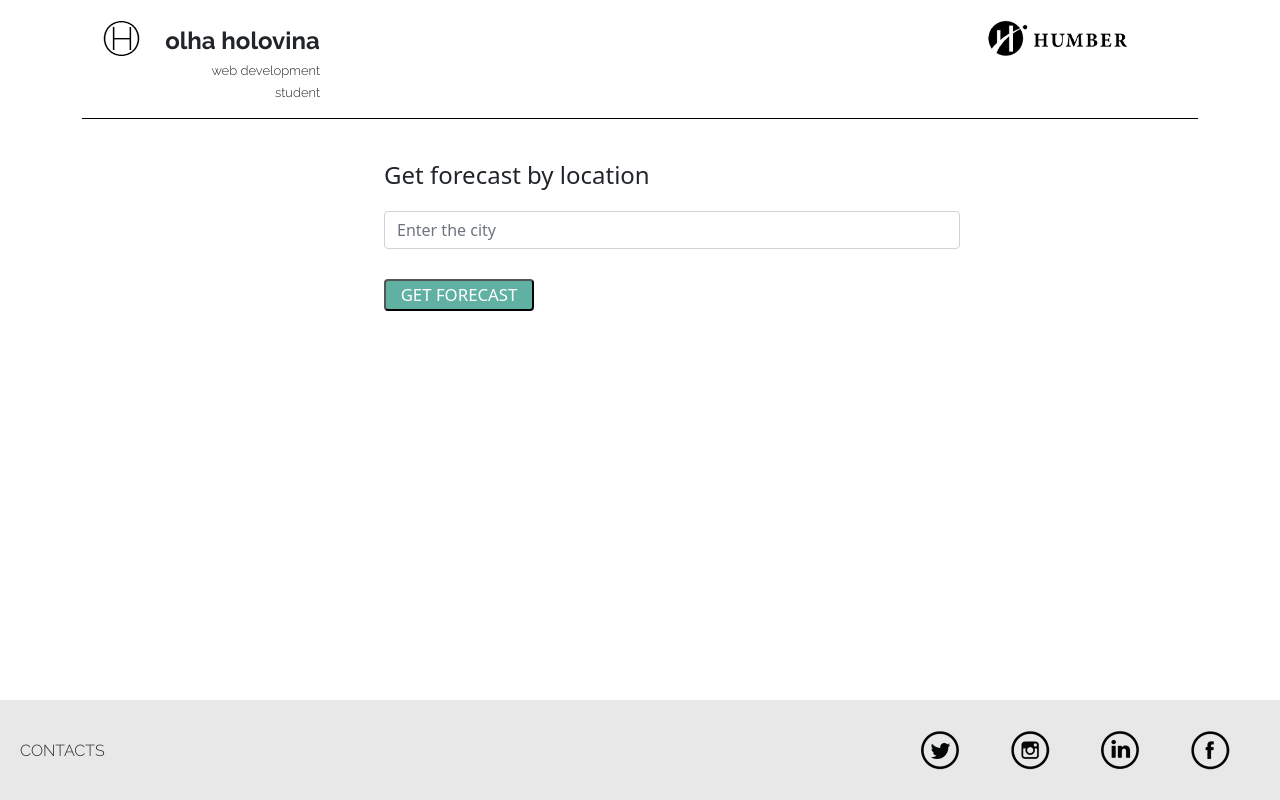
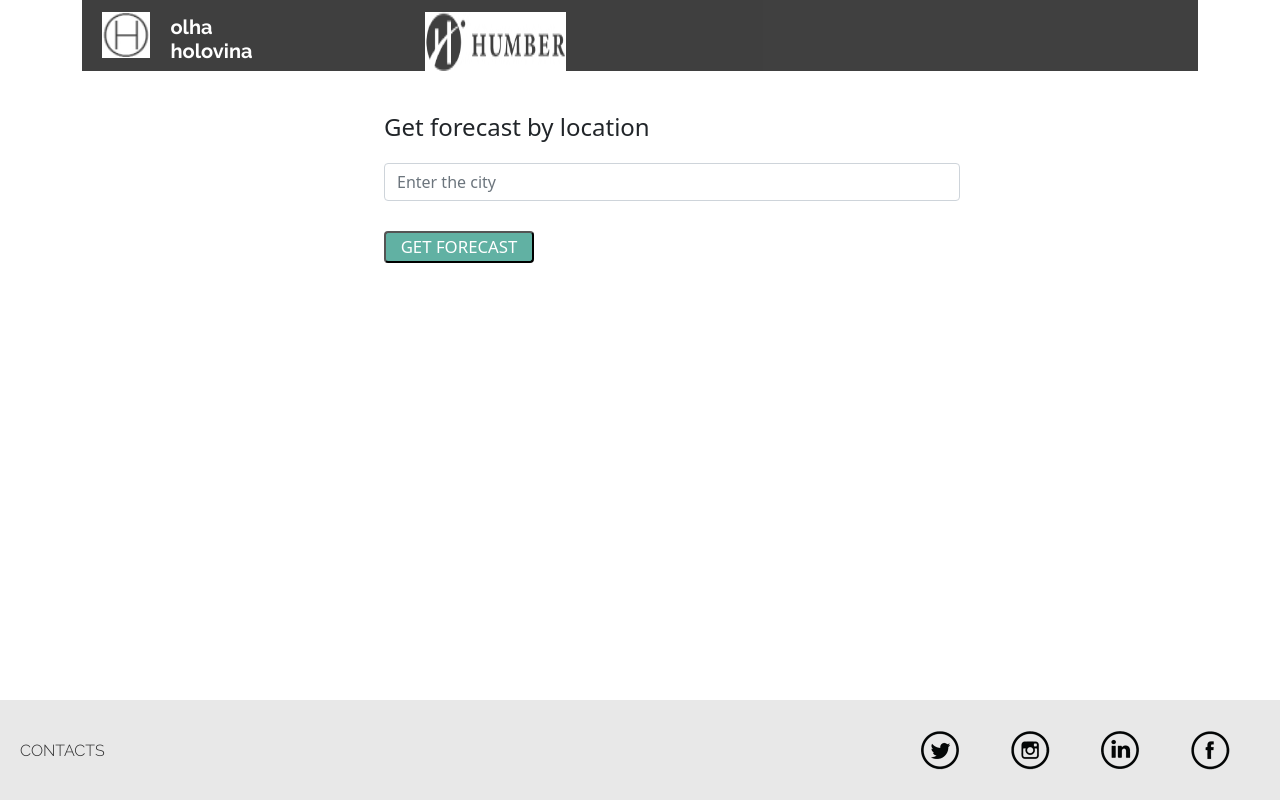
Before and after one commit to OlhaHolovina/code-assignment, a plain HTML site: page index.html in a window 1280 px wide. Drawn offline with nearby package versions, Linux system fonts and the light colour scheme.

Commit message:
background images, header improvemetns

```diff
--- a/css/style.css
+++ b/css/style.css
@@ -15,28 +15,29 @@ html {
 /*header*/
 .header-section {
     width: 100%;
-    padding: 20px 20px 0 20px;
-    border-bottom: 1px solid black;
+    padding: 12px 20px 0 20px;
+    display: flex;
+    background: #000;
+    opacity: 0.75;
 }
 
 .logotype {
-    vertical-align: top;
+    vertical-align: baseline;
     margin-right: 20px;
+    height: 46px;
 }
 
 #name-block {
-    display: inline-block;
-    text-align: right;
-    width: 155px;
+    text-align: left;
+    width: 255px;
 }
 
 .name {
     font-family: 'Raleway', sans-serif;
     font-weight: 800;
-    text-align: left;
-    margin-top: 3px;
     margin-bottom: 5px;
-    font-size: 24px;
+    font-size: 20px;
+    color: white;
 }
 
 .occupation {
--- a/index.html
+++ b/index.html
@@ -23,9 +23,10 @@
   <section class="header-section">
     <img class="logotype" src="./img/o_h_logo.png" alt="icon of logotype Olha Holovina">
     <section id="name-block">
-      <p class="name">olha holovina</p>
-      <p class="occupation">web development</p>
-      <p class="specification">student</p>
+      <div class="name">
+        <div style="margin-bottom: -6px">olha</div>
+        <div>holovina</div>
+      </div>
     </section>
     <img id="humber-logo" src="./img/humber_logo.png" alt="Humber logo">
   </section>
```
Also changed, not shown: img/background/01-weather.jpg (added), img/background/02-weather.jpg (added), img/background/03-weather.jpg (added), img/background/04-weather.jpg (added), img/background/05-weather.jpg (added).
